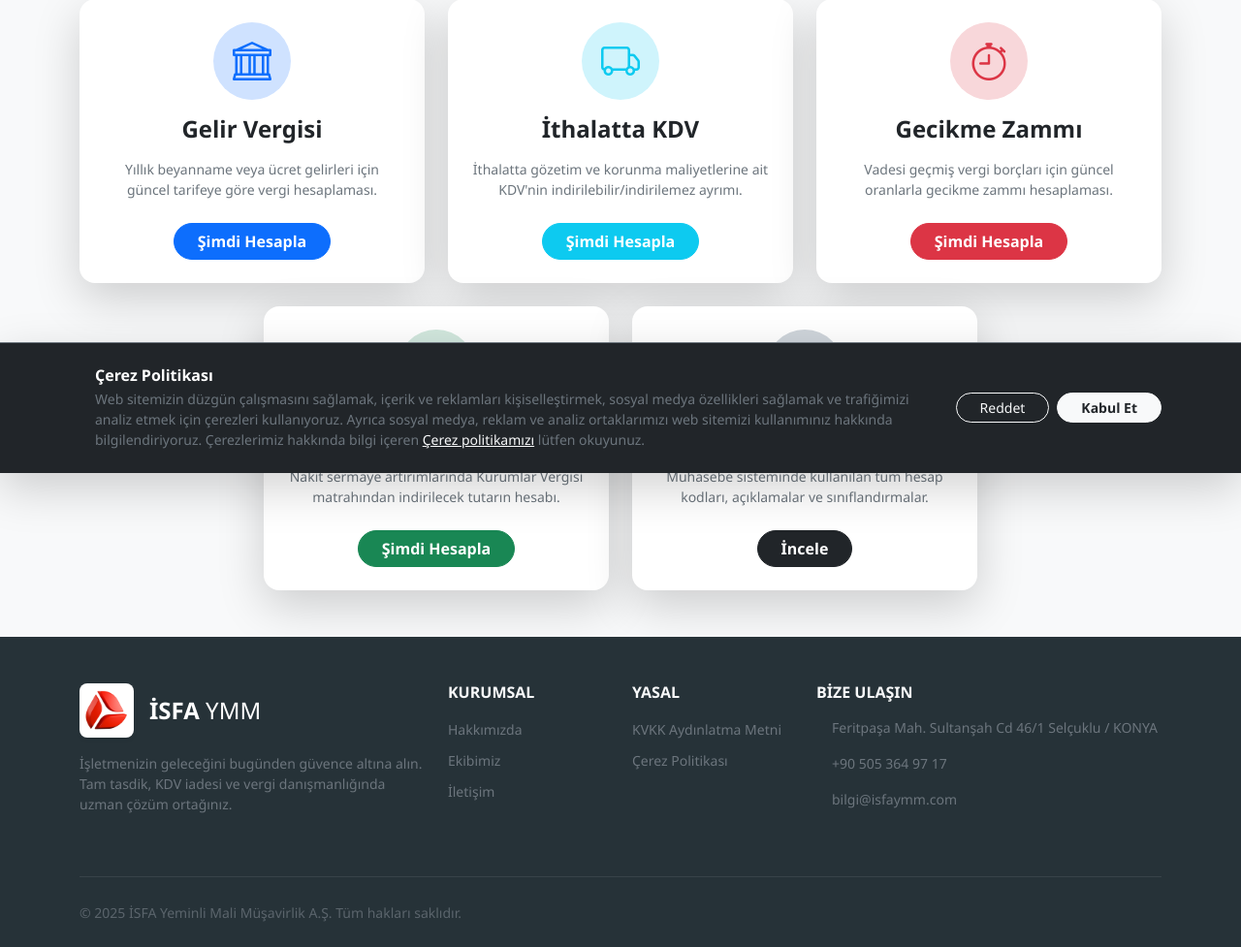
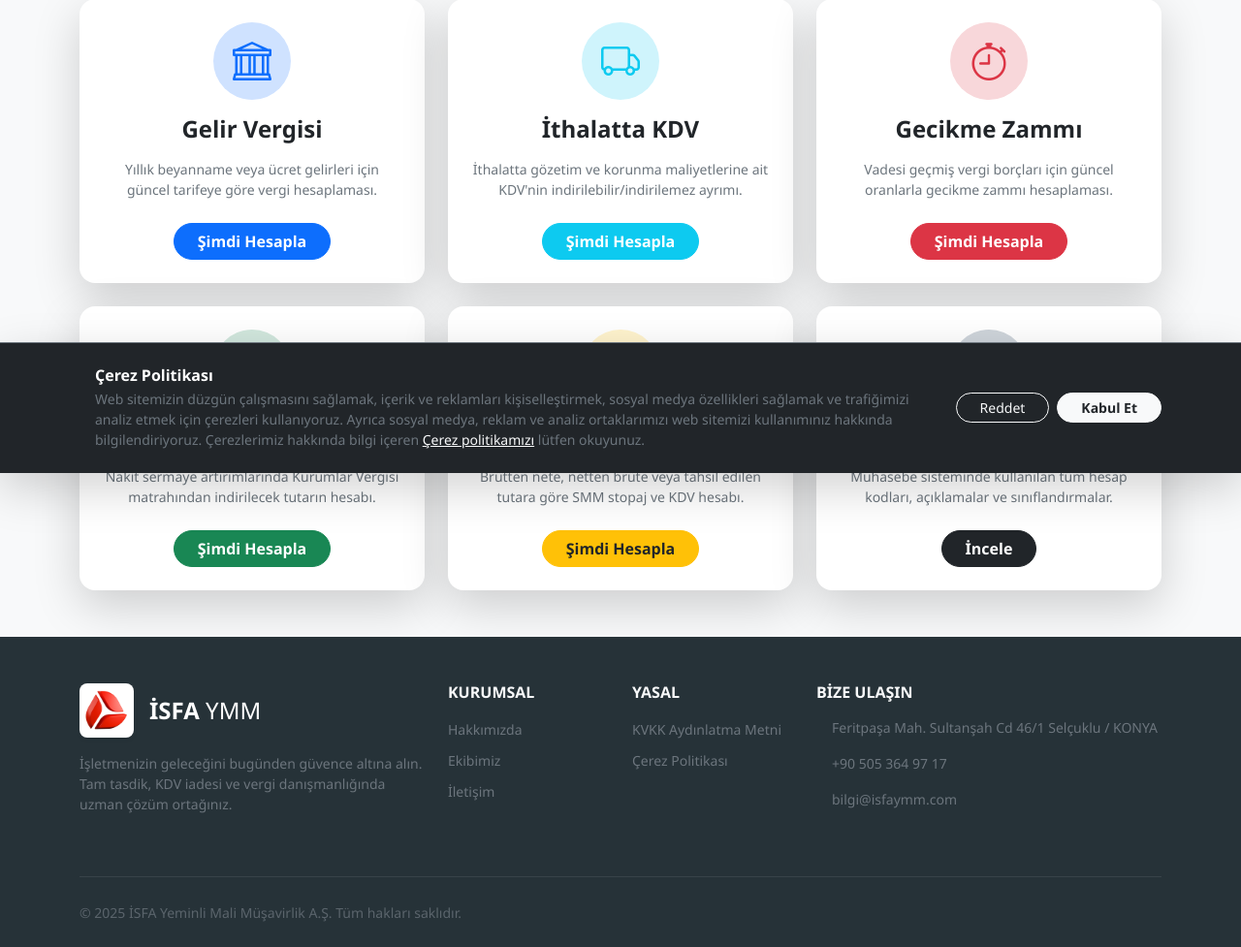
Before and after one commit to Wordand/isfaymm-webuygulama, a Flask app: page /hesaplama-araclari/ in a window 1280 px wide. Shown: the part 312-1289 px from the top of the page at 97% size. Run offline with Flask 3, Linux system fonts and the light colour scheme; some libraries are stand-ins or nearby versions.

Commit message:
Add serbest meslek calculator and fix gecikme zammi API

```diff
--- a/routes/calculators.py
+++ b/routes/calculators.py
@@ -30,6 +30,12 @@ def ithalat_kdv():
 @calculators_bp.route("/gecikme-zammi")
 def gecikme_zammi():
     return render_template("calculators/gecikme_zammi.html")
+
+
+# 🧾 Serbest Meslek Makbuzu
+@calculators_bp.route("/serbest-meslek")
+def serbest_meslek():
+    return render_template("calculators/serbest_meslek.html")
 
 
 # 📚 Tek Düzen Hesap Planı
--- a/routes/main_routes.py
+++ b/routes/main_routes.py
@@ -331,7 +331,7 @@ def sitemap_xml():
         ('main.indirim', {}), ('main.ceza', {}), ('main.kdv_tebligi', {}),
         ('main.kv_tebligi', {}), ('main.mevzuat_degisiklikleri', {}), ('main.contact', {}),
         ('tools.asgari', {}), ('tools.sermaye', {}), ('tools.finansman', {}), ('tools.serbest_meslek', {}), ('tools.sermaye_azaltimi', {}),
-        ('calculators.index', {}), ('calculators.gelir_vergisi', {}), ('calculators.ithalat_kdv', {}), ('calculators.gecikme_zammi', {}), ('calculators.tdhp', {}),
+        ('calculators.index', {}), ('calculators.gelir_vergisi', {}), ('calculators.ithalat_kdv', {}), ('calculators.gecikme_zammi', {}), ('calculators.serbest_meslek', {}), ('calculators.tdhp', {}),
         ('indirimlikurumlar.index', {}),
     ]
     priority_map = {
--- a/templates/calculators/index.html
+++ b/templates/calculators/index.html
@@ -85,6 +85,22 @@
             </div>
         </div>
 
+        <!-- Serbest Meslek Makbuzu -->
+        <div class="col-md-6 col-lg-4" data-aos="fade-up" data-aos-delay="450">
+            <div class="card h-100 border-0 shadow-lg rounded-4 overflow-hidden hover-glow">
+                <div class="card-body p-4 text-center">
+                    <div class="icon-box mb-3 mx-auto bg-warning-subtle text-warning rounded-circle d-flex align-items-center justify-content-center" style="width: 80px; height: 80px;">
+                        <i class="bi bi-receipt fs-1"></i>
+                    </div>
+                    <h4 class="fw-bold mb-3">Serbest Meslek Makbuzu</h4>
+                    <p class="text-muted mb-4 small">
+                        Brütten nete, netten brüte veya tahsil edilen tutara göre SMM stopaj ve KDV hesabı.
+                    </p>
+                    <a href="{{ url_for('calculators.serbest_meslek') }}" class="btn btn-warning text-dark px-4 rounded-pill fw-bold">Şimdi Hesapla</a>
+                </div>
+            </div>
+        </div>
+
         <!-- TDHP -->
         <div class="col-md-6 col-lg-4" data-aos="fade-up" data-aos-delay="500">
             <div class="card h-100 border-0 shadow-lg rounded-4 overflow-hidden hover-glow">
```
Also changed, not shown: routes/tools_routes.py (+5 -5 lines).
